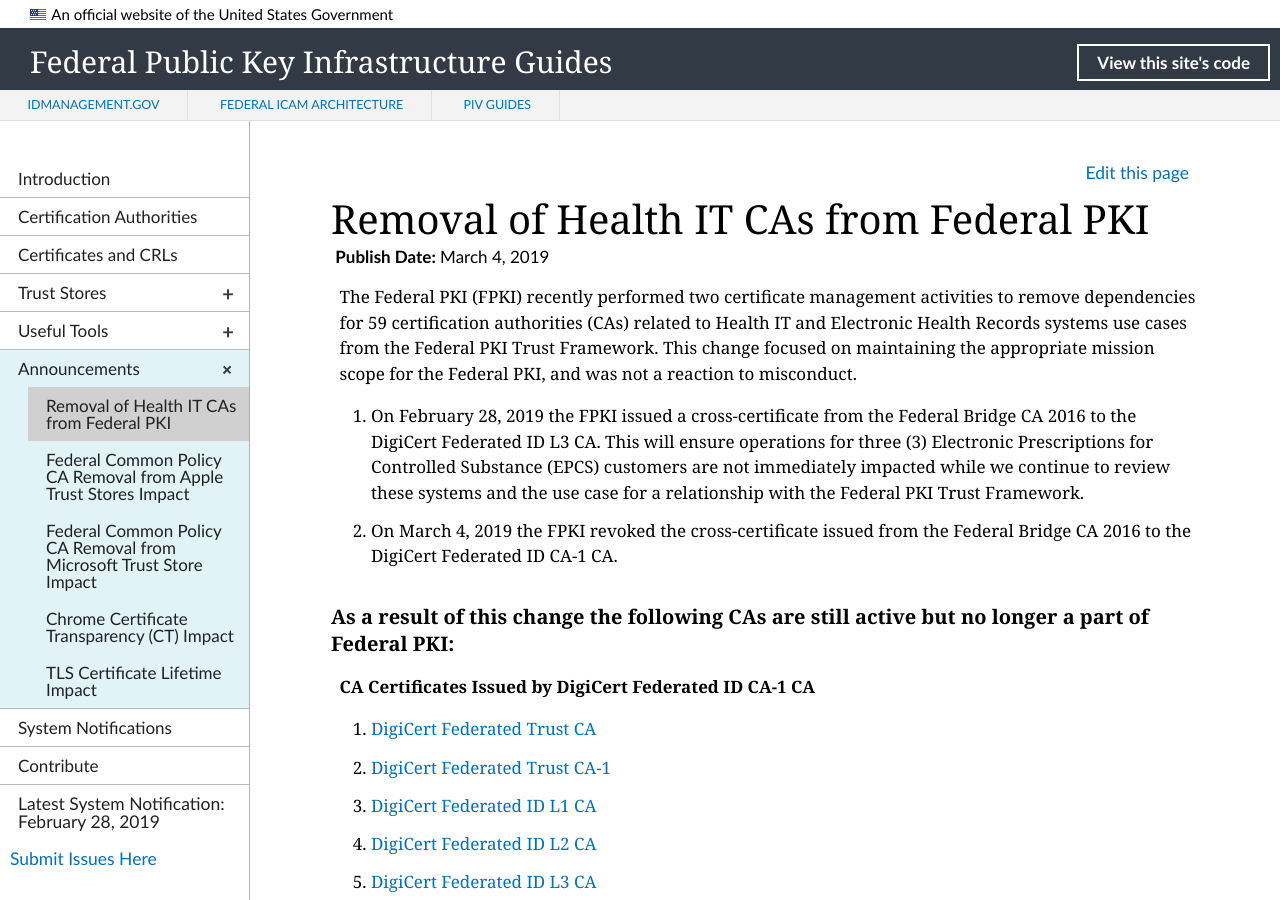
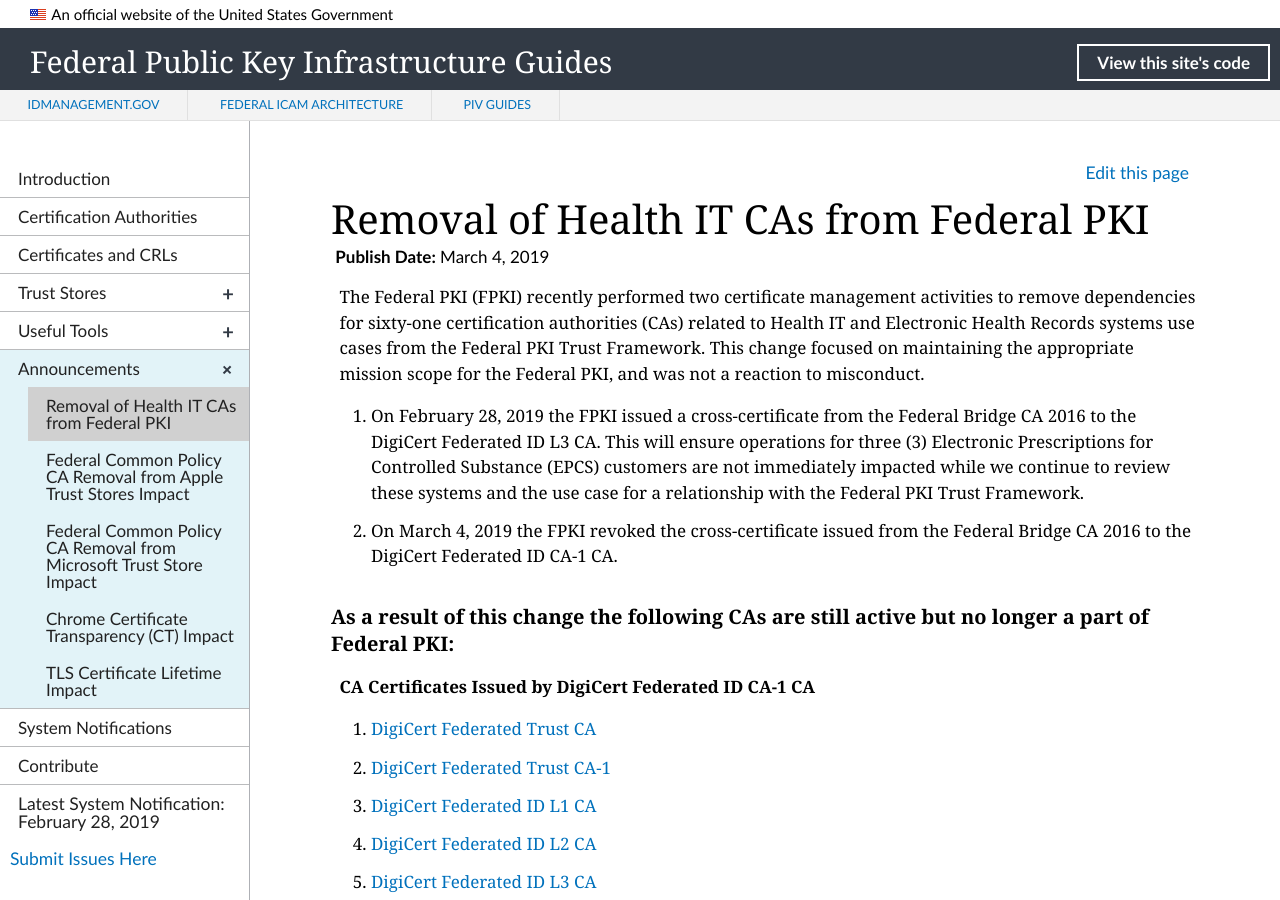
Before and after one commit to GSA/fpki-guides, a Jekyll site: the page built from _announcements/01_health_it_removal.md, in a window 1280 px wide and 900 px high. Built offline with Jekyll 4.4.1, drawn with Linux system fonts in a browser that asks for light colours; nearby versions of some CDN libraries; library files that are not in the unit come from our copies.

Commit message:
Update 01_health_it_removal.md

```diff
--- a/_announcements/01_health_it_removal.md
+++ b/_announcements/01_health_it_removal.md
@@ -5,11 +5,11 @@
 pubDate: March 4, 2019
 collection: announcements
 permalink: announcements/health-it-removal/
-description: The Federal PKI (FPKI) recently performed two certificate management activities to remove dependencies for 59 certification authorities (CAs) related to Health IT and Electronic Health Records systems use cases from the Federal PKI Trust Framework. This change focused on maintaining the appropriate mission scope for the Federal PKI, and was not a reaction to misconduct. This announcement provides details related to the CAs affected by this change.
+description: The Federal PKI (FPKI) recently performed two certificate management activities to remove dependencies for sixty-one certification authorities (CAs) related to Health IT and Electronic Health Records systems use cases from the Federal PKI Trust Framework. This change focused on maintaining the appropriate mission scope for the Federal PKI, and was not a reaction to misconduct. This announcement provides details related to the CAs affected by this change.
 
 ---
 
-The Federal PKI (FPKI) recently performed two certificate management activities to remove dependencies for 59 certification authorities (CAs) related to Health IT and Electronic Health Records systems use cases from the Federal PKI Trust Framework. This change focused on maintaining the appropriate mission scope for the Federal PKI, and was not a reaction to misconduct.
+The Federal PKI (FPKI) recently performed two certificate management activities to remove dependencies for sixty-one certification authorities (CAs) related to Health IT and Electronic Health Records systems use cases from the Federal PKI Trust Framework. This change focused on maintaining the appropriate mission scope for the Federal PKI, and was not a reaction to misconduct.
 
 1. On February 28, 2019 the FPKI issued a cross-certificate from the Federal Bridge CA 2016 to the DigiCert Federated ID L3 CA. This will ensure operations for three (3) Electronic Prescriptions for Controlled Substance (EPCS) customers are not immediately impacted while we continue to review these systems and the use case for a relationship with the Federal PKI Trust Framework.
 2. On March 4, 2019 the FPKI revoked the cross-certificate issued from the Federal Bridge CA 2016 to the DigiCert Federated ID CA-1 CA.
```
